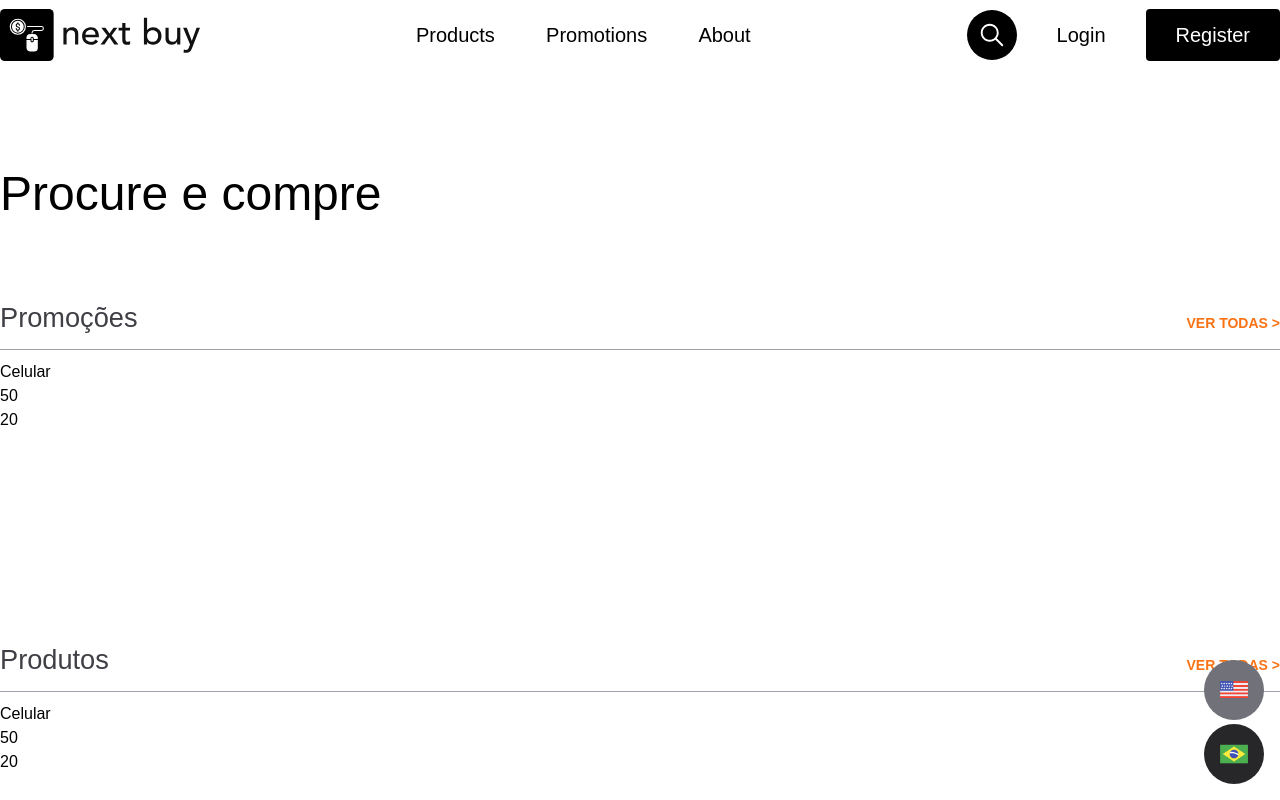
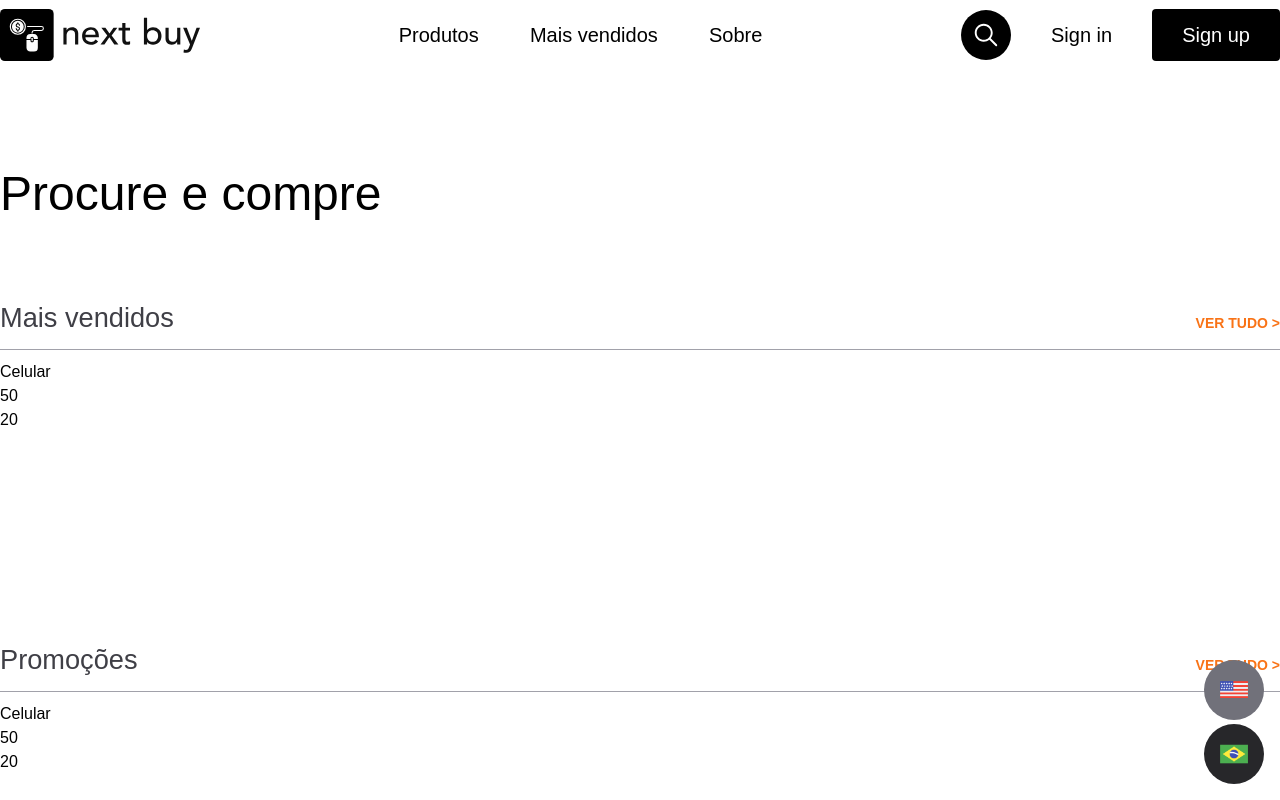
Before and after one commit to leubomfim/a, a React (Vite) app: page / in a window 1280 px wide. Both pictures are taken after a click on the button 1234 px from the left and 754 px from the top of the page. Shown: the top 800 px of the page. Built offline with nearby package versions, Linux system fonts and the light colour scheme.

Commit message:
feature: change language english and pt-br

```diff
--- a/src/components/header/index.tsx
+++ b/src/components/header/index.tsx
@@ -11,32 +11,36 @@ import classNames from "classnames";
 import { theme } from "../../assets/theme";
 import { Link } from "react-router-dom";
 import { Logo } from '../../assets/icons/logo'
+import { useTranslation } from "react-i18next";
 
 export const Header = () => {
   // const { data, isLoading } = useQuery({
   //   queryKey: ["getUsers"],
   //   queryFn: getUsers,
   // });
+  const { t } = useTranslation();
   const [searchValue, setSearchValue] = useState("");
   const [toggleSearch, setToggleSearch] = useState(false);
   const [themeToggle, setThemeToggle] = useState<ThemeTypes[]>([]);
+
   useEffect(() => {
     const rightTheme: ThemeTypes[] = theme.filter((el) => {
       return el.id === 2;
     });
     setThemeToggle(rightTheme);
   }, []);
+
   const navItems: NavItemsType[] = [
     {
-      label: "Products",
+      label: t('title'),
       path: "/products",
     },
     {
-      label: "Promotions",
-      path: "/promotions",
+      label: t('bestSellers'),
+      path: "/products",
     },
     {
-      label: "About",
+      label: t('about'),
       path: "/about",
     },
   ];
@@ -110,7 +114,7 @@ export const Header = () => {
                   className="transition-all ease-in-out duration-500 bg-white py-[12px] px-[30px] rounded-[4px] text-xl cursor-pointer text-black hover:text-[#5086FA]"
                   type="button"
                 >
-                  Login
+                  Sign in
                 </button>
               </Link>
               <Link to={"/register"}>
@@ -118,7 +122,7 @@ export const Header = () => {
                   className="transition-all ease-in-out duration-300 bg-black py-[12px] px-[30px] rounded-[4px] text-xl cursor-pointer text-white hover:bg-gray-700"
                   type="button"
                 >
-                  Register
+                  Sign up
                 </button>
               </Link>
             </div>
--- a/src/contexts/context.tsx
+++ b/src/contexts/context.tsx
@@ -1,4 +1,4 @@
-import { createContext, ReactNode, useContext } from "react";
+import { createContext, ReactNode, useContext, useEffect } from "react";
 import P from "prop-types";
 import i18next from "../utils/i18n.ts";
 
@@ -14,6 +14,16 @@ export const nextBuyContext = createContext<ContextTypes>({
 });
 
 export const NextBuyProvider = ({children}: Props) => {
+  const languageStorage = localStorage.getItem('language')
+
+  useEffect(() => {
+    if (languageStorage === null) {
+      localStorage.setItem('language', 'br')
+      i18next.changeLanguage('br')
+    } else {
+      i18next.changeLanguage(languageStorage)
+    }
+  }, [languageStorage])
 
   const nextObject = {
     i18next
--- a/src/pages/home/components/products/index.tsx
+++ b/src/pages/home/components/products/index.tsx
@@ -1,3 +1,4 @@
+import { useTranslation } from "react-i18next";
 import { Link } from "react-router-dom";
 
 interface ProductsType {
@@ -8,10 +9,11 @@ interface ProductsType {
 }
 
 interface Props {
-    title: string
+  title: string;
 }
 
 export const ProductionHome = (props: Props) => {
+  const { t } = useTranslation();
   const promotions: ProductsType[] = [
     {
       id: 1,
@@ -22,16 +24,19 @@ export const ProductionHome = (props: Props) => {
   ];
 
   return (
+    <section className="w-full mt-[80px]">
       <div className="w-full max-w-screen-2xl m-auto">
         <div>
           <div className="divide-y divide-x-0 divide-zinc-400 divide-solid">
             <div className="flex justify-between items-center">
-            <h3 className="text-[1.7rem] text-zinc-700 pb-[10px]">{props.title}</h3>
+              <h3 className="text-[1.7rem] text-zinc-700 pb-[10px]">
+                {props.title}
+              </h3>
               <Link
                 className="text-[0.875rem] text-orange-500 font-semibold"
                 to="/products"
               >
-              VER TODAS {`>`}
+                {t("seeAll")} {`>`}
               </Link>
             </div>
             <div className="pt-[10px]">
@@ -46,5 +51,6 @@ export const ProductionHome = (props: Props) => {
           </div>
         </div>
       </div>
+    </section>
   );
 };
--- a/src/pages/home/index.tsx
+++ b/src/pages/home/index.tsx
@@ -8,54 +8,58 @@ import { useState } from "react";
 import classNames from "classnames";
 
 export const Home = () => {
-  const [languages, setLanguages] = useState<boolean>(false);
-  console.log(languages);
+  const [toggleLanguage, setToggleLanguage] = useState<boolean>(false);
   const { i18next } = useNextBuyContext();
-  console.log(i18next.language);
   const { t } = useTranslation();
 
   const changeLanguage = (language: string) => {
+    localStorage.setItem("language", language);
     i18next.changeLanguage(language);
+    setToggleLanguage(false);
   };
   return (
     <main className="relative z-10">
       <button
-      title="Click to select new language!"
-        onClick={() => setLanguages(!languages)}
+        title="Click to select new language!"
+        onClick={() => setToggleLanguage(!toggleLanguage)}
         className="fixed z-10 transition-all ease duration-500 hover:scale-110 bottom-4 right-4 rounded-[50%] bg-zinc-800 p-[15px] cursor-pointer"
       >
         <img
           src={i18next.language === "br" ? brazilFrag : euaFrag}
           className="w-[30px]"
           alt="a"
+          width={48}
+          height={48}
         />
       </button>
-      <div
+      <button
+        onClick={() =>
+          changeLanguage(`${i18next.language === "br" ? "en" : "br"}`)
+        }
         className={classNames(
-          "fixed z-10 transition-all ease duration-500 hover:scale-110 bottom-20 right-4 rounded-[50%] bg-zinc-500 p-[15px] cursor-pointer", {
-            "visible opacity-[1]": languages,
-            "invisible opacity-0": !languages,
+          "fixed z-10 transition-all ease duration-500 hover:scale-110 bottom-20 right-4 rounded-[50%] bg-zinc-500 p-[15px] cursor-pointer",
+          {
+            "visible opacity-[1]": toggleLanguage,
+            "invisible opacity-0": !toggleLanguage,
           }
         )}
       >
         <img
           src={i18next.language === "br" ? euaFrag : brazilFrag}
-          onClick={() =>
-            changeLanguage(`${i18next.language === "br" ? "en" : "br"}`)
-          }
           className="w-[30px]"
+          width={48}
+          height={48}
           alt="a"
         />
-      </div>
+      </button>
       <section>
         <Hero />
       </section>
-      <section className="w-full mt-[80px]">
-        <ProductionHome title={t("titlePromotion")} />
-      </section>
-      <section className="w-full mt-[80px]">
-        <ProductionHome title={t("title")} />
-      </section>
+      <ProductionHome title={t("bestSellers")} />
+
+      <ProductionHome title={t("titlePromotion")} />
+
+      <ProductionHome title={t("title")} />
     </main>
   );
 };
--- a/src/utils/i18n.ts
+++ b/src/utils/i18n.ts
@@ -6,12 +6,18 @@ const resources = {
     translation: {
       title: "Products",
       titlePromotion: "Promotions",
+      bestSellers: 'Best Sellers',
+      seeAll: 'SEE ALL',
+      about: 'About'
     },
   },
   br: {
     translation: {
       title: "Produtos",
       titlePromotion: "Promoções",
+      bestSellers: 'Mais vendidos',
+      seeAll: 'VER TUDO',
+      about: 'Sobre'
     },
   },
 };
```
Lines whose indentation alone changed are shown as unchanged.
